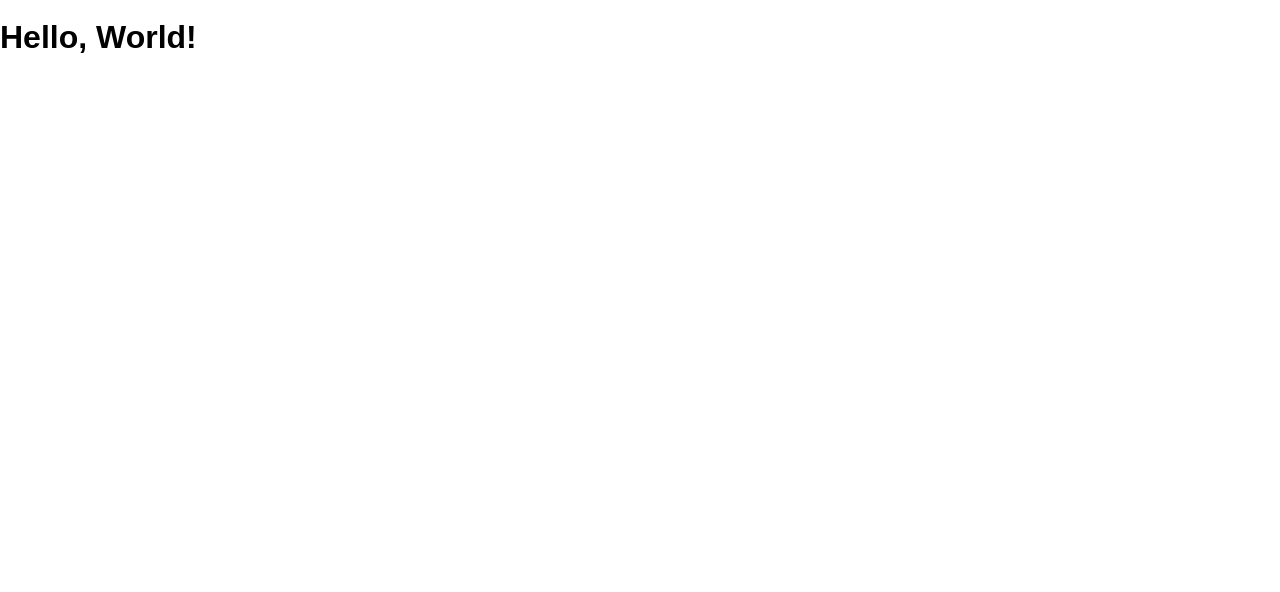
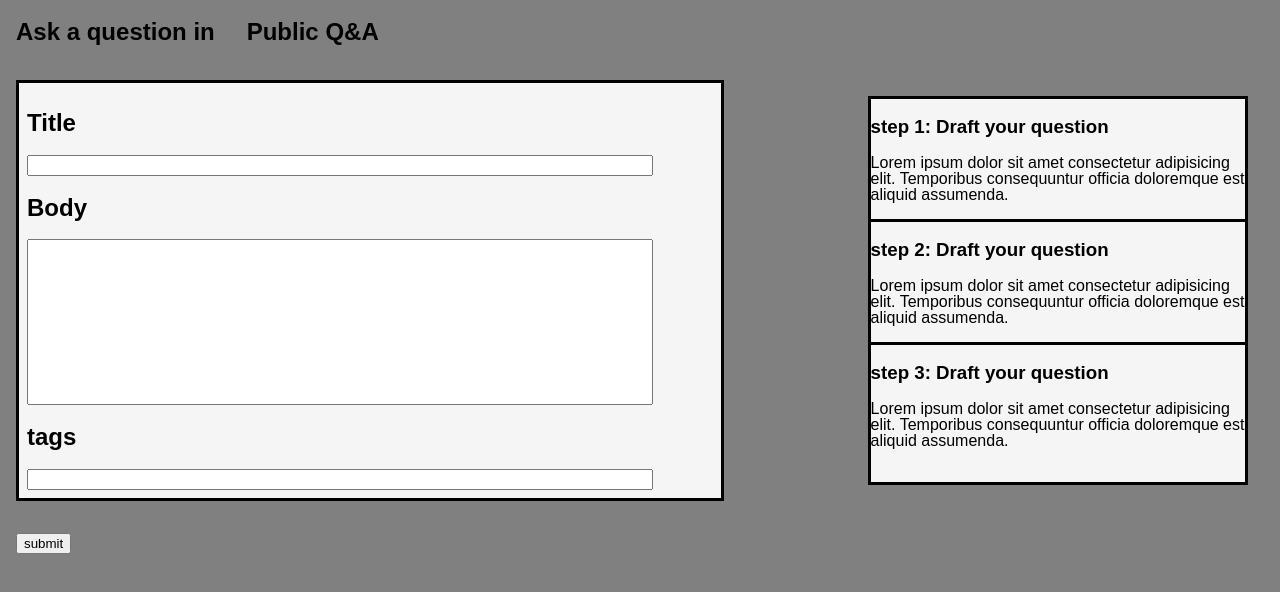
Before and after one commit to ccarew-bit/stack-over-flow-mock-html, a website: page public/index.html in a window 1280 px wide. Drawn offline with Linux system fonts and the light colour scheme.

Commit message:
css and html complete ask page

```diff
--- a/public/index.html
+++ b/public/index.html
@@ -8,7 +8,36 @@
     <link rel="stylesheet" href="/screen.css" />
   </head>
   <body>
-    <h1 class="hello-world"></h1>
-    <script src="/main.js" charset="utf-8"></script>
+    <section class="Top">
+      <h1>Ask a question in</h1>
+      <!-- make a drop down button eventually? -->
+      <h2>Public Q&A</h2>
+    </section>
+  <section class="QandI">
+    <section class="QuestionBox">
+      <h2>Title</h2>
+      <input class="Title"></input>
+      <h2>Body</h2>
+      <input class="Body"></input>
+      <h2>tags</h2>
+      <input class="Tags"></input>
+    </section>
+    <section class="Instructions">
+      <div class="one">
+      <h3>step 1: Draft your question</h3>
+      <p>Lorem ipsum dolor sit amet consectetur adipisicing elit. Temporibus consequuntur officia doloremque est aliquid assumenda.</p>
+    </div>
+    <div class="two">
+      <h3>step 2: Draft your question</h3>
+      <p>Lorem ipsum dolor sit amet consectetur adipisicing elit. Temporibus consequuntur officia doloremque est aliquid assumenda.</p>
+    </div>
+    <div class="three">
+      <h3>step 3: Draft your question</h3>
+      <p>Lorem ipsum dolor sit amet consectetur adipisicing elit. Temporibus consequuntur officia doloremque est aliquid assumenda.</p>
+    </div>
+    </section>
+
+  </section>
+<button>submit</button>
   </body>
 </html>
--- a/public/screen.css
+++ b/public/screen.css
@@ -9,4 +9,63 @@ html {
 body {
   margin: 0;
   min-height: 100%;
+  background-color: grey;
 }
+
+/* copy from here */
+
+.QuestionBox {
+  border-style: solid;
+  padding: .5rem;
+  width: 55%;
+  background-color: whitesmoke;
+}
+
+.Title {
+  width: 90%;
+}
+
+.Body {
+  width: 90%;
+  height: 10rem;
+}
+
+.Tags {
+  width: 90%;
+}
+
+.Instructions {
+  border-style: solid;
+  margin: 1rem;
+  width: 30%;
+  background-color: whitesmoke;
+}
+
+.one {
+  border-bottom: solid;
+}
+
+.two {
+  border-bottom: solid;
+}
+
+.Top {
+  display: flex;
+  justify-content: flex-start;
+  align-self: flex-start;
+  padding-left: 1rem;
+}
+
+.Top h2 {
+  padding-left: 2rem;
+}
+
+.QandI {
+  display: flex;
+  padding: 1rem;
+  justify-content: space-between;
+}
+
+button {
+  margin: 1rem;
+}
```
